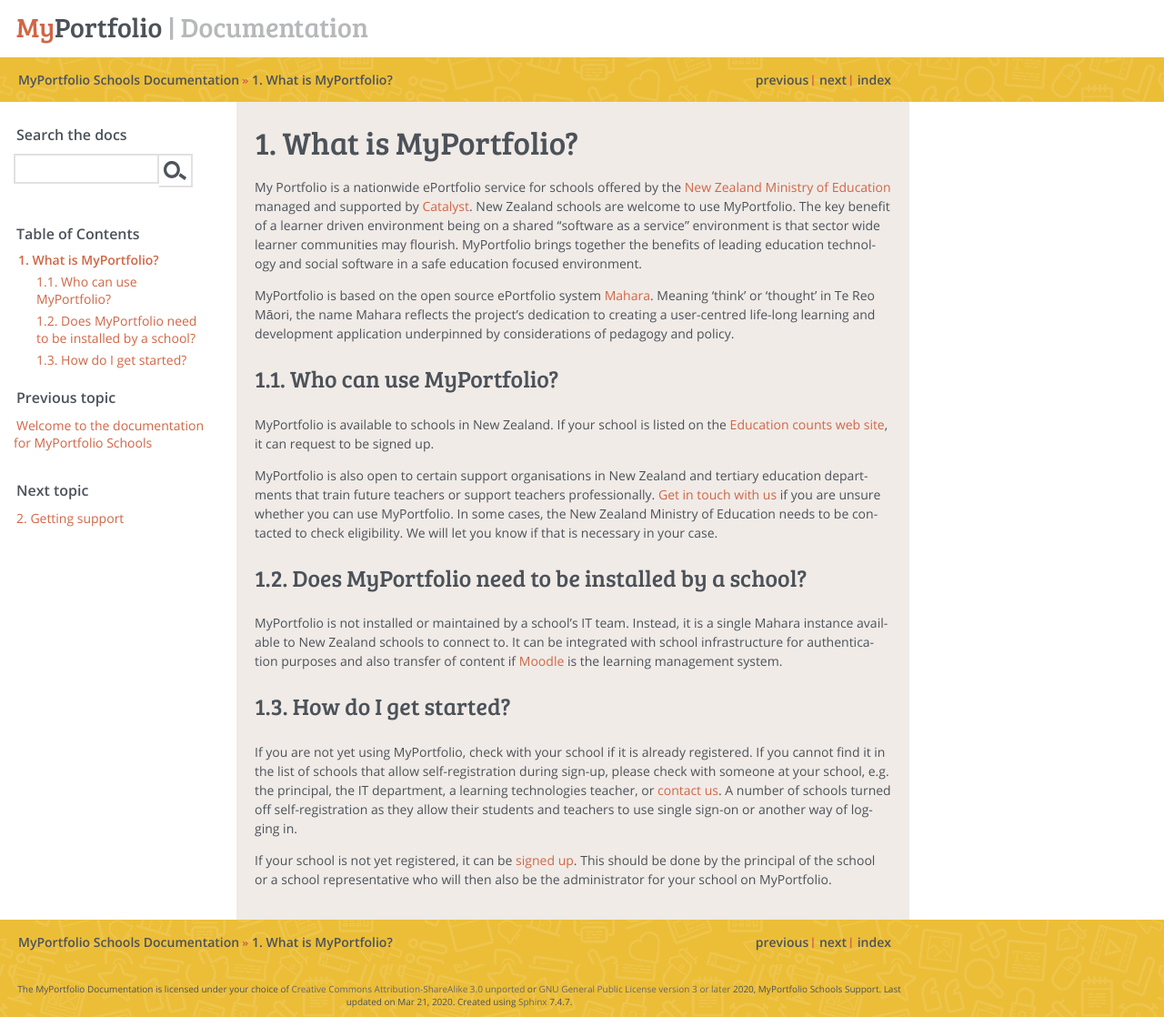
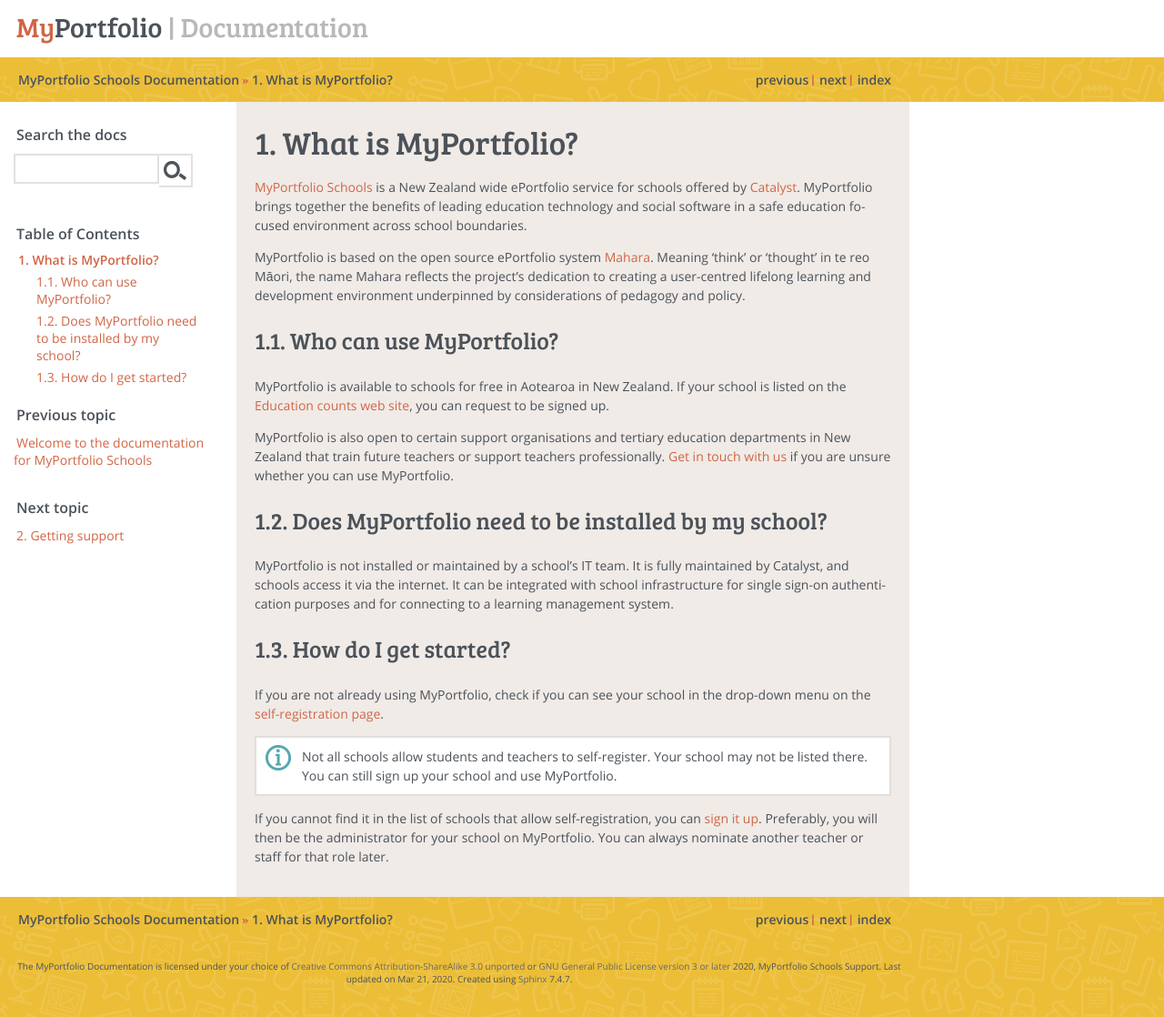
Before and after one commit to catalyst/myportfolio-school-docs, a Sphinx documentation site: the page built from source/intro.rst, in a window 1280 px wide. Shown: the whole page at 91% size. Built offline with Sphinx 7.4.7, drawn with Linux system fonts in a browser that asks for light colours; comment, search, counter and statistics services are not loaded.

Commit message:
intro: Update text and links

```diff
--- a/source/intro.rst
+++ b/source/intro.rst
@@ -1,25 +1,28 @@
 What is MyPortfolio?
 ===========================
 
-My Portfolio is a nationwide ePortfolio service for schools offered by the `New Zealand Ministry of Education <http://minedu.govt.nz/>`_ managed and supported by `Catalyst <http://catalyst.net.nz/>`_. New Zealand schools are welcome to use MyPortfolio. The key benefit of a learner driven environment being on a shared "software as a service" environment is that sector wide learner communities may flourish. MyPortfolio brings together the benefits of leading education technology and social software in a safe education focused environment.
+`MyPortfolio Schools <https://myportfolio.school.nz>`_ is a New Zealand wide ePortfolio service for schools offered by `Catalyst <https://catalyst.net.nz>`_. MyPortfolio brings together the benefits of leading education technology and social software in a safe education focused environment across school boundaries.
 
-MyPortfolio is based on the open source ePortfolio system `Mahara <https://mahara.org>`_. Meaning 'think' or 'thought' in Te Reo Māori, the name Mahara reflects the project's dedication to creating a user-centred life-long learning and development application underpinned by considerations of pedagogy and policy.
+MyPortfolio is based on the open source ePortfolio system `Mahara <https://mahara.org>`_. Meaning 'think' or 'thought' in te reo Māori, the name Mahara reflects the project's dedication to creating a user-centred lifelong learning and development environment underpinned by considerations of pedagogy and policy.
 
 Who can use MyPortfolio?
 ----------------------------------------
 
-MyPortfolio is available to schools in New Zealand. If your school is listed on the `Education counts web site <http://www.educationcounts.govt.nz/find-school>`_, it can request to be signed up.
+MyPortfolio is available to schools for free in Aotearoa in New Zealand. If your school is listed on the `Education counts web site <https://www.educationcounts.govt.nz/find-school>`_, you can request to be signed up.
 
-MyPortfolio is also open to certain support organisations in New Zealand and tertiary education departments that train future teachers or support teachers professionally. `Get in touch with us <http://myportfolio.school.nz/contact.php>`_ if you are unsure whether you can use MyPortfolio. In some cases, the New Zealand Ministry of Education needs to be contacted to check eligibility. We will let you know if that is necessary in your case.
+MyPortfolio is also open to certain support organisations and tertiary education departments in New Zealand that train future teachers or support teachers professionally. `Get in touch with us <https://myportfolio.school.nz/contact.php>`_ if you are unsure whether you can use MyPortfolio.
 
-Does MyPortfolio need to be installed by a school?
+Does MyPortfolio need to be installed by my school?
 ------------------------------------------------------
 
-MyPortfolio is not installed or maintained by a school's IT team. Instead, it is a single Mahara instance available to New Zealand schools to connect to. It can be integrated with school infrastructure for authentication purposes and also transfer of content if `Moodle <http://moodle.org>`_ is the learning management system.
+MyPortfolio is not installed or maintained by a school's IT team. It is fully maintained by Catalyst, and schools access it via the internet. It can be integrated with school infrastructure for single sign-on authentication purposes and for connecting to a learning management system.
 
 How do I get started?
 -------------------------------
 
-If you are not yet using MyPortfolio, check with your school if it is already registered. If you cannot find it in the list of schools that allow self-registration during sign-up, please check with someone at your school, e.g. the principal, the IT department, a learning technologies teacher, or `contact us <http://myportfolio.school.nz/contact.php>`_. A number of schools turned off self-registration as they allow their students and teachers to use single sign-on or another way of logging in.
+If you are not already using MyPortfolio, check if you can see your school in the drop-down menu on the `self-registration page <https://myportfolio.school.nz/register.php>`_.
 
-If your school is not yet registered, it can be `signed up <http://myportfolio.school.nz/registration.php>`_. This should be done by the principal of the school or a school representative who will then also be the administrator for your school on MyPortfolio.
+.. note::
+   Not all schools allow students and teachers to self-register. Your school may not be listed there. You can still sign up your school and use MyPortfolio.
+
+If you cannot find it in the list of schools that allow self-registration, you can `sign it up <https://myportfolio.school.nz/registration.php>`_. Preferably, you will then be the administrator for your school on MyPortfolio. You can always nominate another teacher or staff for that role later.
```
